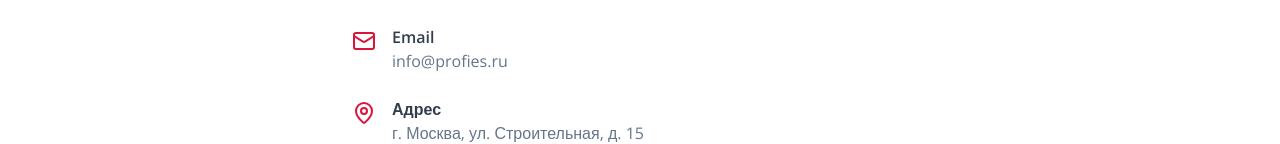
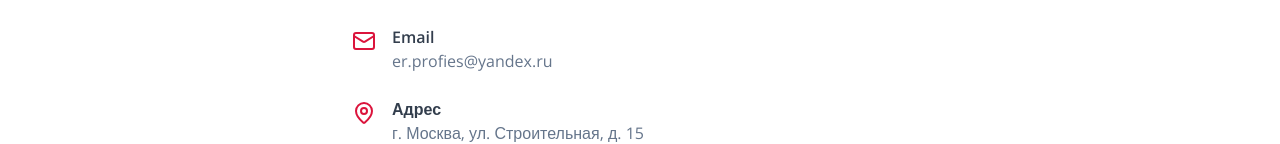
Before and after one commit to pr-poehali-dev/profiest-landing-page, a React (Vite) app: page / in a window 1280 px wide. Shown: the part 2001-2145 px from the top of the page. Built offline with nearby package versions, Linux system fonts and the light colour scheme.

Commit message:
Обновление 1 компонентов

```diff
--- a/src/pages/Index.tsx
+++ b/src/pages/Index.tsx
@@ -145,9 +145,7 @@ const Index = () => {
               <Icon name="Mail" size={24} className="text-primary mt-1" />
               <div>
                 <p className="font-semibold">Email</p>
-                <a href="mailto:info@profies.ru" className="text-muted-foreground hover:text-primary transition-colors">
-                  info@profies.ru
-                </a>
+                <a href="mailto:info@profies.ru" className="text-muted-foreground hover:text-primary transition-colors">er.profies@yandex.ru</a>
               </div>
             </div>
             <div className="flex items-start gap-4">
```
